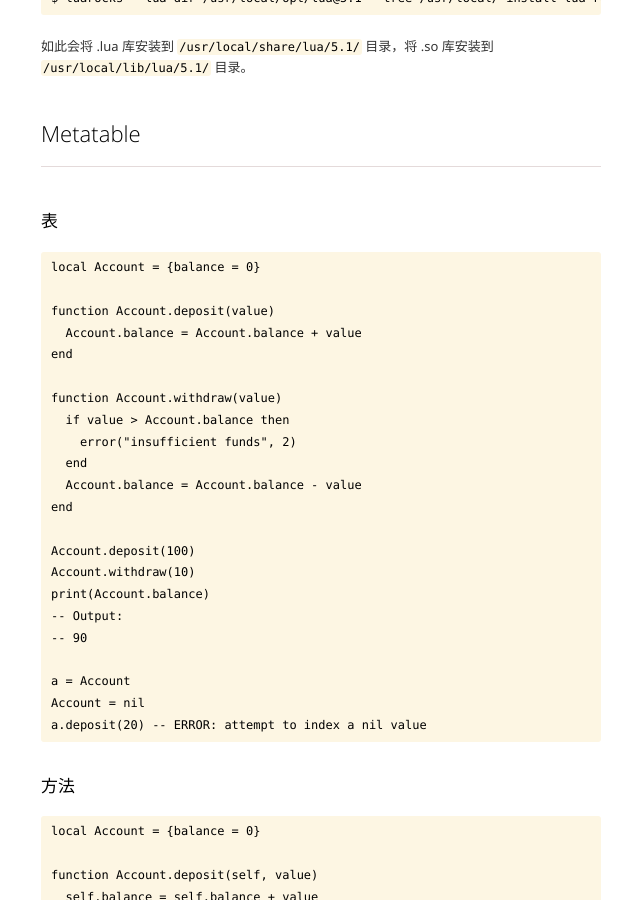
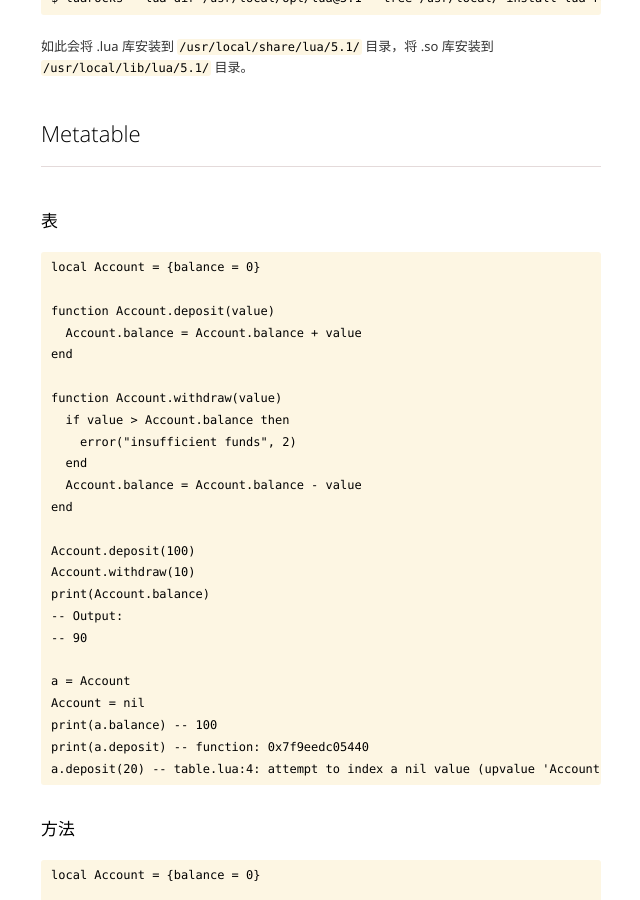
Before and after one commit to kidlj/awei, a Jekyll site: the page built from _wiki/lua.md, in a window 1280 px wide and 900 px high, scrolled down 685 px. Shown: the whole window, without its empty margins (319-959 px from the left). Built offline with Jekyll 4.4.1, drawn with Linux system fonts in a browser that asks for light colours.

Commit message:
update lua wiki

```diff
--- a/_wiki/lua.md
+++ b/_wiki/lua.md
@@ -48,7 +48,9 @@ Metatable
 
     a = Account
     Account = nil
-    a.deposit(20) -- ERROR: attempt to index a nil value
+    print(a.balance) -- 100
+    print(a.deposit) -- function: 0x7f9eedc05440
+    a.deposit(20) -- table.lua:4: attempt to index a nil value (upvalue 'Account')
 
 ### 方法
 
```
